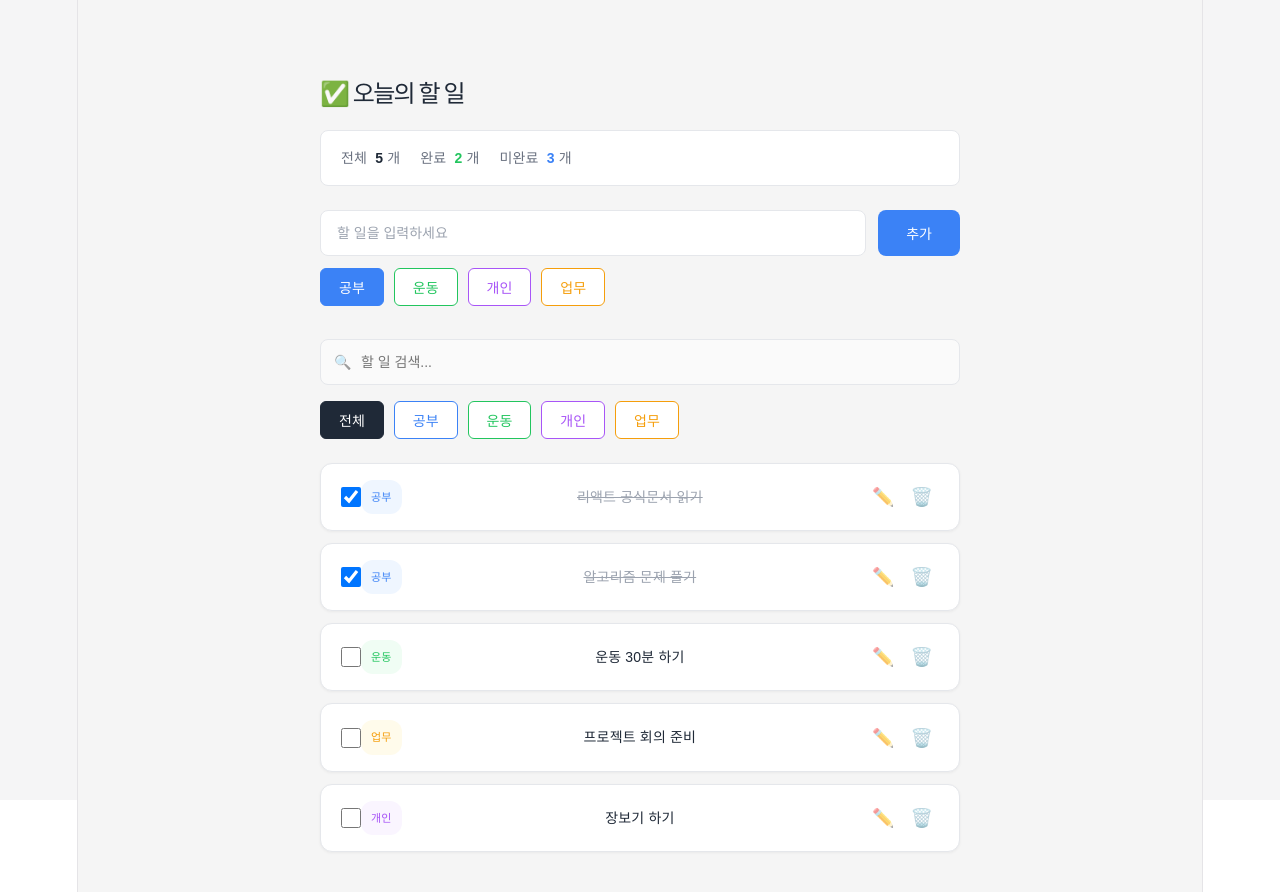
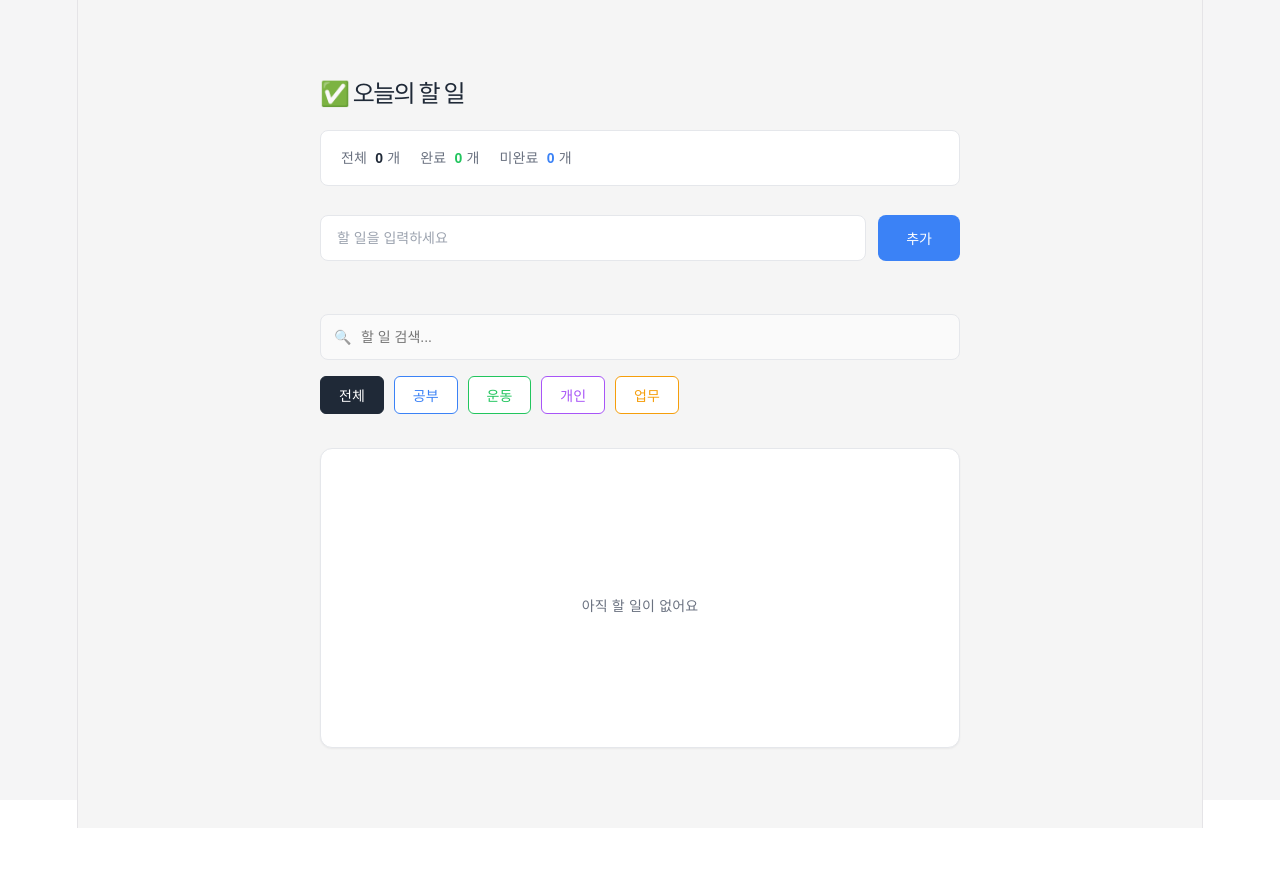
Before and after one commit to IT-Cotato/13th-Frontend-Assignment, a React (Vite) app: page / in a window 1280 px wide. Shown: the top 892 px of the page. After the commit the page ends 828 px from the top, so only its background shows below. Built offline with nearby package versions, Linux system fonts and the light colour scheme; a web font is replaced by a local one.

Commit message:
feat : trim() 처리한 데이터 일관 저장, 함수형 상태, aria 사용

```diff
--- a/src/App.tsx
+++ b/src/App.tsx
@@ -3,76 +3,108 @@ import TodoHeader from './components/TodoHeader';
 import TodoList from './components/TodoList';
 import './App.css';
 
-const CATEGORIES = ['공부', '운동', '개인', '업무'];
+interface Todo {
+  id: number;
+  text: string;
+  completed: boolean;
+  category: string;
+}
+
+const CATEGORIES = ["공부", "운동", "개인", "업무"];
 
 const App = () => {
+  const [todos, setTodos] = useState<Todo[]>([]);
   const [inputText, setInputText] = useState("");
-  const [inputCategory, setInputCategory] = useState("공부"); // 기본 선택값
-  const [todos, setTodos] = useState([
-    { id: 1, text: "리액트 공식문서 읽기", completed: true, category: "공부" },
-    { id: 2, text: "알고리즘 문제 풀기", completed: true, category: "공부" },
-    { id: 3, text: "운동 30분 하기", completed: false, category: "운동" },
-    { id: 4, text: "프로젝트 회의 준비", completed: false, category: "업무" },
-    { id: 5, text: "장보기 하기", completed: false, category: "개인" },
-  ]);
-
+  const [selectedCategory, setSelectedCategory] = useState("전체");
   const [searchQuery, setSearchQuery] = useState("");
-  const [selectedCategory, setSelectedCategory] = useState("전체");
   const [isFocused, setIsFocused] = useState(false);
 
+  // 검색어 및 카테고리 필터링
   const filteredTodos = todos.filter((todo) => {
     const matchCategory = selectedCategory === "전체" || todo.category === selectedCategory;
     const matchSearch = todo.text.toLowerCase().includes(searchQuery.toLowerCase());
     return matchCategory && matchSearch;
   });
 
+  // 할 일 추가 로직 (trim된 값으로 저장)
   const handleAdd = () => {
-    if (inputText.trim() === "") return;
-    const newTodo = {
+    const trimmedText = inputText.trim();
+    if (trimmedText === "") return;
+
+    const newTodo: Todo = {
       id: Date.now(),
-      text: inputText,
+      text: trimmedText,
       completed: false,
-      category: inputCategory,
+      category: selectedCategory === "전체" ? "개인" : selectedCategory,
     };
-    setTodos([...todos, newTodo]);
+
+    // 💡 함수형 상태 업데이트 적용
+    setTodos((prevTodos) => [...prevTodos, newTodo]);
     setInputText("");
   };
 
-  const handleDelete = (id: number) => setTodos(todos.filter(t => t.id !== id));
-  const handleToggle = (id: number) => setTodos(todos.map(t => t.id === id ? { ...t, completed: !t.completed } : t));
-  const handleEdit = (id: number, newText: string) => setTodos(todos.map(t => t.id === id ? { ...t, text: newText } : t));
+  // 💡 삭제, 토글, 수정 모두 이전 상태(prevTodos)를 기반으로 업데이트하도록 수정
+  const handleDelete = (id: number) => {
+    setTodos((prevTodos) => prevTodos.filter(todo => todo.id !== id));
+  };
+
+  const handleToggle = (id: number) => {
+    setTodos((prevTodos) => prevTodos.map(todo =>
+      todo.id === id ? { ...todo, completed: !todo.completed } : todo
+    ));
+  };
+
+  const handleEdit = (id: number, newText: string) => {
+    setTodos((prevTodos) => prevTodos.map(todo =>
+      todo.id === id ? { ...todo, text: newText } : todo
+    ));
+  };
 
   return (
     <div className="app-layout">
       <div className="todo-container">
-        <div className="section">
-
-          {/* 1. 헤더 및 통계 */}
         <TodoHeader todos={todos} />
 
-          {/* 2. 할 일 입력 영역 (위로 올라옴) */}
         <div className="input-section">
           <div className="todo-input-container">
             <input
-                type="text"
               className={`todo-input ${isFocused ? 'focused-input' : ''}`}
-                placeholder="할 일을 입력하세요"
               value={inputText}
               onChange={(e) => setInputText(e.target.value)}
               onFocus={() => setIsFocused(true)}
               onBlur={() => setIsFocused(false)}
+              placeholder="할 일을 입력하세요"
+              onKeyDown={(e) => {
+                if (e.key === 'Enter') handleAdd();
+              }}
             />
             <button className="todo-submit-btn" onClick={handleAdd}>추가</button>
           </div>
+        </div>
 
-            {/* 할 일 추가용 카테고리 버튼들 */}
-            <div className="add-category-buttons">
-              {CATEGORIES.map(cat => (
+        <hr className="divider" />
+
+        {/* 검색 및 필터 영역 */}
+        <div className="filter-section">
+          <div className="search-input-wrapper">
+            <span className="search-icon">🔍</span>
+            <input
+              type="text"
+              className="search-input"
+              value={searchQuery}
+              onChange={(e) => setSearchQuery(e.target.value)}
+              placeholder="할 일 검색..."
+              aria-label="할 일 검색" // 💡 검색창 접근성 라벨 추가
+            />
+          </div>
+
+          <div className="filter-category-buttons">
+            {['전체', ...CATEGORIES].map((cat) => (
               <button
-                  key={`add-${cat}`}
-                  // 선택된 카테고리에는 active 클래스를, 그리고 각 카테고리별 고유 색상 클래스(cat-이름)를 줍니다.
-                  className={`cat-btn cat-${cat} ${inputCategory === cat ? 'active' : ''}`}
-                  onClick={() => setInputCategory(cat)}
+                key={cat}
+                className={`filter-btn cat-${cat === '전체' ? 'all' : cat} ${selectedCategory === cat ? 'active' : ''}`}
+                onClick={() => setSelectedCategory(cat)}
+                aria-pressed={selectedCategory === cat} // 💡 카테고리 선택 상태 접근성 속성 추가
               >
                 {cat}
               </button>
@@ -80,35 +112,6 @@ const App = () => {
           </div>
         </div>
 
-          <hr className="divider" />
-
-          {/* 3. 검색 및 필터 영역 */}
-          <div className="filter-section">
-            <div className="search-input-wrapper">
-              <span className="search-icon">🔍</span>
-              <input
-                type="text"
-                className="search-input"
-                placeholder="할 일 검색..."
-                value={searchQuery}
-                onChange={(e) => setSearchQuery(e.target.value)}
-              />
-            </div>
-
-            <div className="filter-category-buttons">
-              {['전체', ...CATEGORIES].map((cat) => (
-                <button
-                  key={`filter-${cat}`}
-                  className={`filter-btn ${cat !== '전체' ? `cat-${cat}` : 'cat-all'} ${selectedCategory === cat ? 'active' : ''}`}
-                  onClick={() => setSelectedCategory(cat)}
-                >
-                  {cat}
-                </button>
-              ))}
-            </div>
-          </div>
-
-          {/* 4. 할 일 목록 */}
         <TodoList
           todos={filteredTodos}
           totalTodosCount={todos.length}
@@ -116,8 +119,6 @@ const App = () => {
           onToggle={handleToggle}
           onEdit={handleEdit}
         />
-
-        </div>
       </div>
     </div>
   );
--- a/src/components/TodoCard.tsx
+++ b/src/components/TodoCard.tsx
@@ -1,4 +1,3 @@
-// src/components/TodoCard.tsx
 import { useState } from 'react';
 
 interface TodoCardProps {
@@ -16,7 +15,7 @@ const TodoCard = ({ id, text, completed, category, onDelete, onToggle, onEdit }:
   const [editValue, setEditValue] = useState(text);
 
   const handleSave = () => {
-
+    // 💡 빈 값 검사와 실제 데이터 업데이트에 동일한 trimmedValue 사용
     const trimmedValue = editValue.trim();
     if (trimmedValue === "") return;
 
@@ -37,6 +36,10 @@ const TodoCard = ({ id, text, completed, category, onDelete, onToggle, onEdit }:
           className="todo-input edit-inline-input"
           value={editValue}
           onChange={(e) => setEditValue(e.target.value)}
+          onKeyDown={(e) => {
+            if (e.key === 'Enter') handleSave();
+            if (e.key === 'Escape') handleCancel();
+          }}
           autoFocus
         />
         <button className="text-btn save-btn" onClick={handleSave} aria-label="수정 내용 저장">저장</button>
@@ -47,7 +50,6 @@ const TodoCard = ({ id, text, completed, category, onDelete, onToggle, onEdit }:
 
   return (
     <div className={`todo-card ${completed ? 'done-card' : ''}`}>
-
       <input
         type="checkbox"
         className="todo-checkbox"
@@ -63,8 +65,9 @@ const TodoCard = ({ id, text, completed, category, onDelete, onToggle, onEdit }:
       </div>
 
       <div className="action-buttons">
-        <button className="icon-btn" onClick={() => setIsEditing(true)} aria-label={`${text} 수정하기`}>✏️</button>
-        <button className="icon-btn" onClick={onDelete} aria-label={`${text} 삭제하기`}>🗑️</button>
+        {/* 💡 수정/삭제 버튼의 역할이 명확히 전달되도록 aria-label 추가 */}
+        <button className="icon-btn" onClick={() => setIsEditing(true)} aria-label="할 일 수정">✏️</button>
+        <button className="icon-btn" onClick={onDelete} aria-label="할 일 삭제">🗑️</button>
       </div>
     </div>
   );
```
Lines whose indentation alone changed are shown as unchanged.
